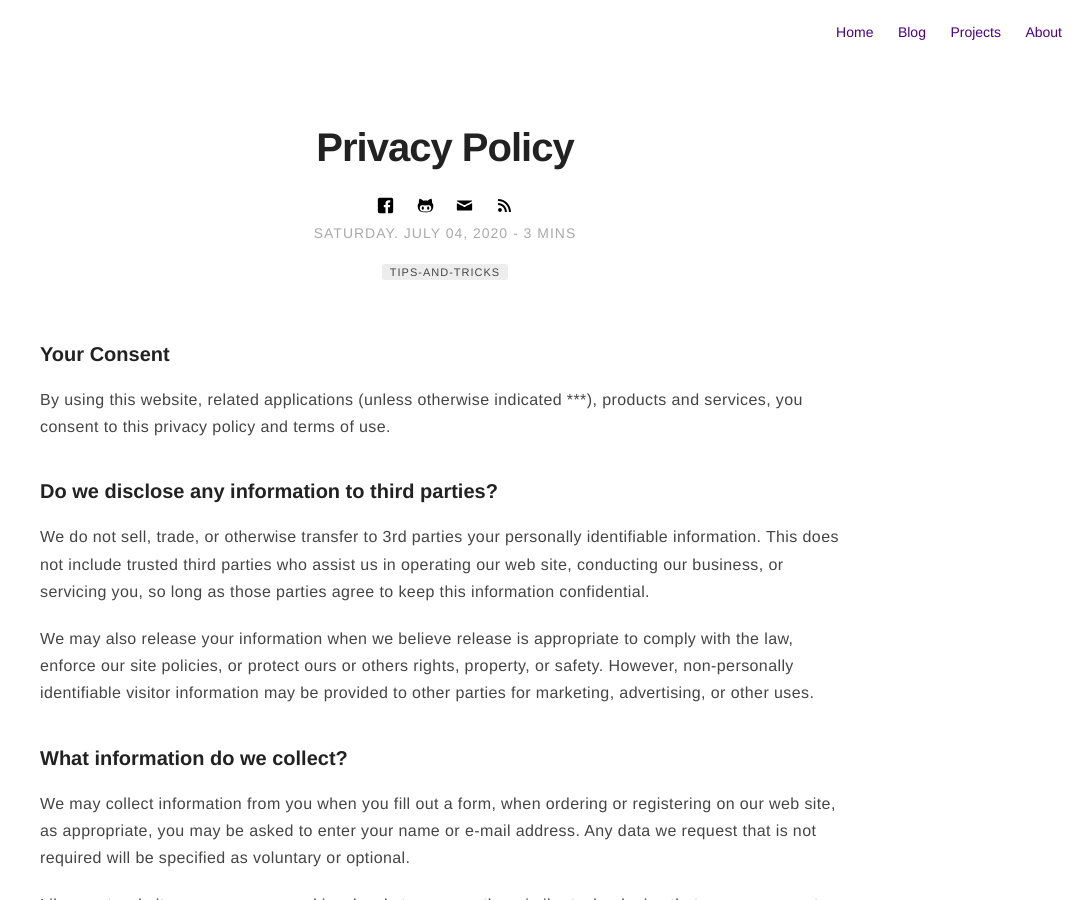
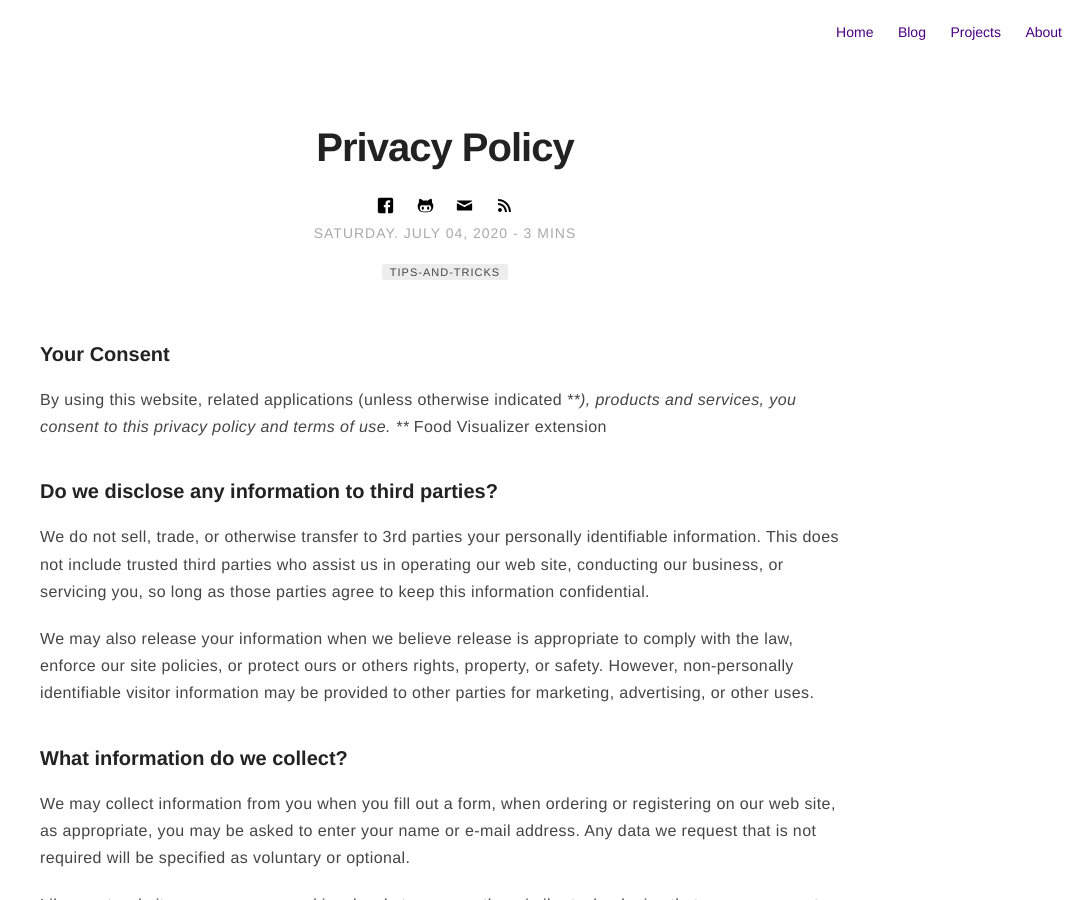
Before and after one commit to sphilee/sphilee.github.io, a Jekyll site: the page built from _posts/2020-07-04-privacy.md, in a window 1280 px wide and 900 px high. Shown: the whole window, without its empty margins (195-1280 px from the left). Built offline with Jekyll 4.4.1, drawn with Linux system fonts in a browser that asks for light colours; comment, search, counter and statistics services are not loaded.

Commit message:
Update title

```diff
--- a/_posts/2020-07-04-privacy.md
+++ b/_posts/2020-07-04-privacy.md
@@ -12,6 +12,7 @@ permalink: Algorithm
 
 ### Your Consent
 By using this website, related applications (unless otherwise indicated ***), products and services, you consent to this privacy policy and terms of use.
+*** Food Visualizer extension
 
 ### Do we disclose any information to third parties?
 We do not sell, trade, or otherwise transfer to 3rd parties your personally identifiable information. This does not include trusted third parties who assist us in operating our web site, conducting our business, or servicing you, so long as those parties agree to keep this information confidential.
```
